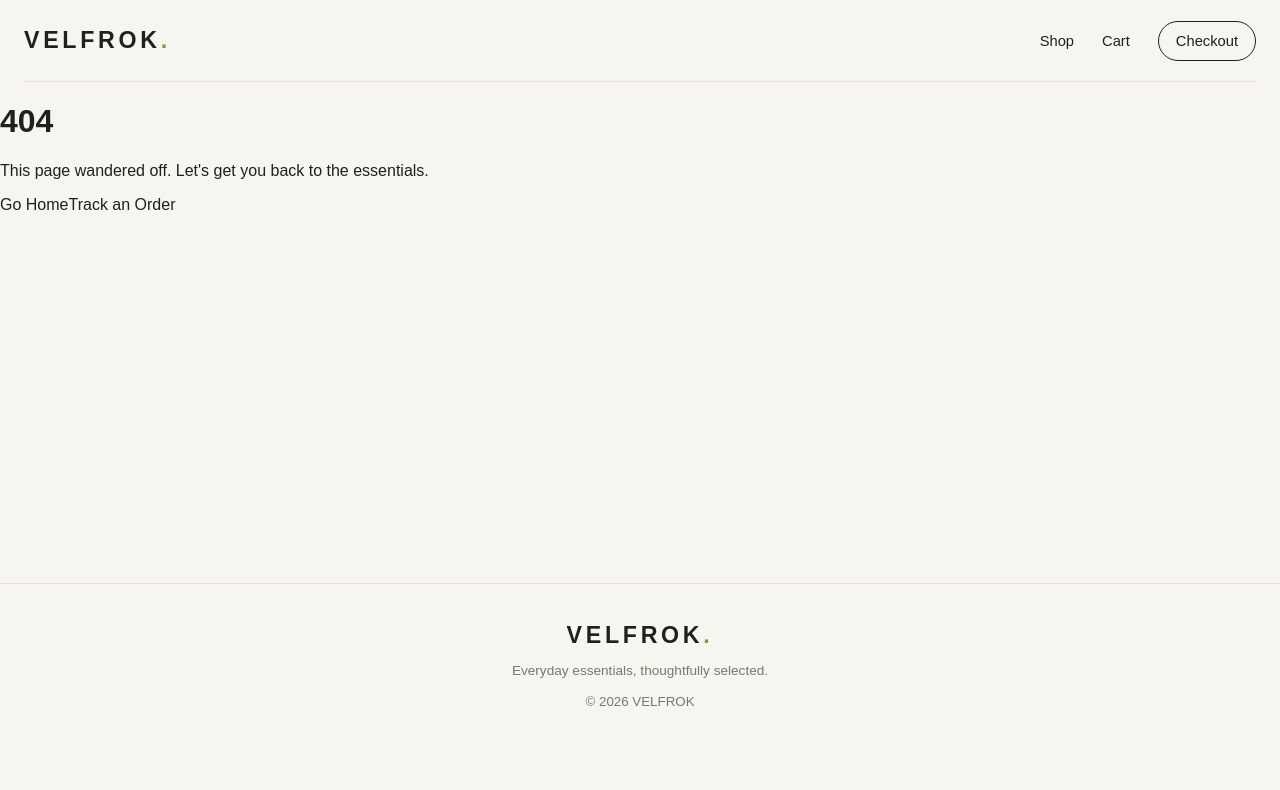
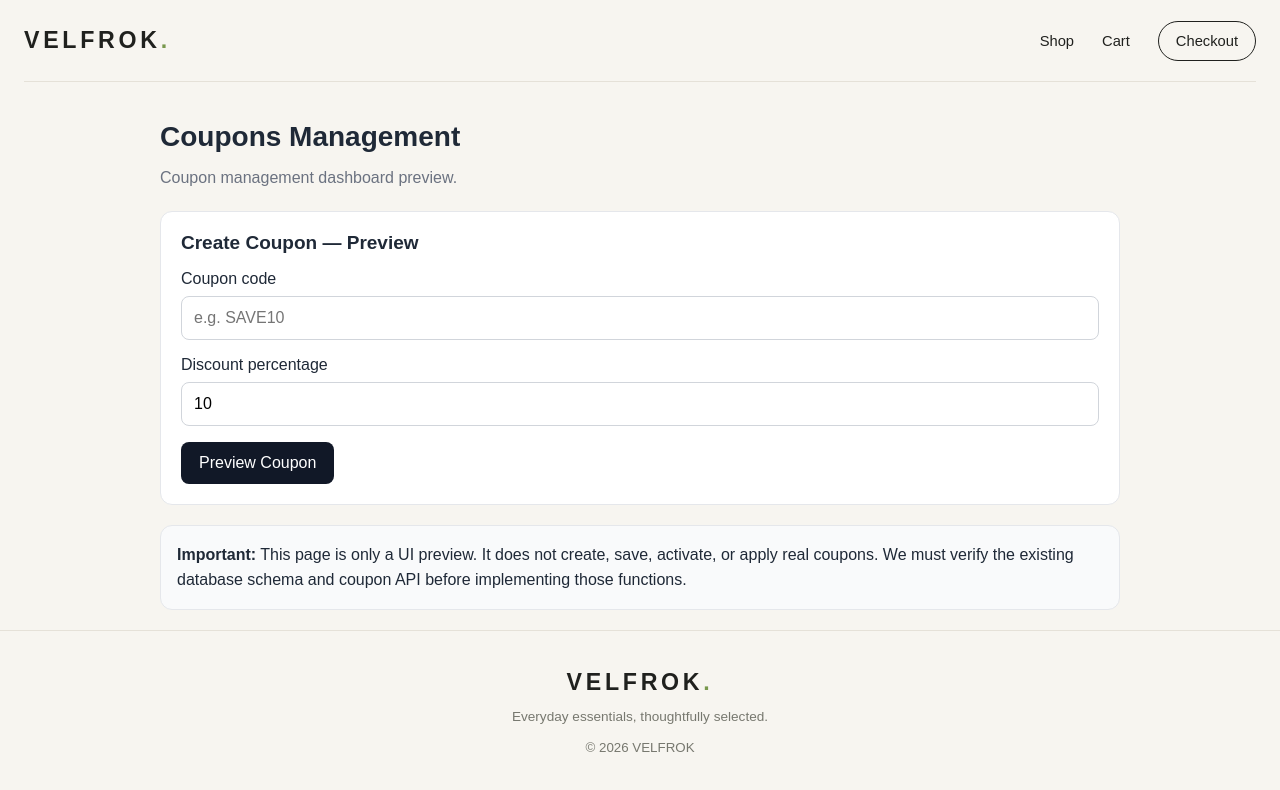
Before and after one commit to velfrok/velfrok, a Next.js app: page /admin/coupons in a window 1280 px wide. Before the commit this address had no page. Shown: the top 790 px of the page. Built offline with nearby package versions, Linux system fonts and the light colour scheme.

Commit message:
Create Coupons Management UI Preview
This page serves as a UI preview for coupon management, allowing users to input a coupon code and discount percentage. It includes a message indicating that no coupons are saved due to unverified database and API support.

```diff
--- /dev/null
+++ b/app/admin/coupons/page.js
@@ -0,0 +1,146 @@
+"use client";
+
+import { useState } from "react";
+
+export default function CouponsPage() {
+  const [couponCode, setCouponCode] = useState("");
+  const [discount, setDiscount] = useState("10");
+  const [message, setMessage] = useState("");
+
+  function handleSubmit(event) {
+    event.preventDefault();
+
+    setMessage(
+      "This is a preview only. No coupon has been saved because database and API support have not been verified."
+    );
+  }
+
+  return (
+    <main
+      style={{
+        maxWidth: "1000px",
+        margin: "0 auto",
+        padding: "20px",
+        fontFamily: "Arial, sans-serif",
+        color: "#1f2937",
+      }}
+    >
+      <h1 style={{ fontSize: "28px", marginBottom: "8px" }}>
+        Coupons Management
+      </h1>
+
+      <p style={{ color: "#6b7280", marginBottom: "24px" }}>
+        Coupon management dashboard preview.
+      </p>
+
+      <section
+        style={{
+          padding: "20px",
+          border: "1px solid #e5e7eb",
+          borderRadius: "12px",
+          background: "#fff",
+          marginBottom: "20px",
+        }}
+      >
+        <h2 style={{ fontSize: "19px", marginTop: 0 }}>
+          Create Coupon — Preview
+        </h2>
+
+        <form onSubmit={handleSubmit}>
+          <label
+            htmlFor="couponCode"
+            style={{ display: "block", marginBottom: "8px" }}
+          >
+            Coupon code
+          </label>
+
+          <input
+            id="couponCode"
+            value={couponCode}
+            onChange={(event) => setCouponCode(event.target.value.toUpperCase())}
+            placeholder="e.g. SAVE10"
+            required
+            style={{
+              width: "100%",
+              boxSizing: "border-box",
+              padding: "12px",
+              border: "1px solid #d1d5db",
+              borderRadius: "8px",
+              marginBottom: "16px",
+            }}
+          />
+
+          <label
+            htmlFor="discount"
+            style={{ display: "block", marginBottom: "8px" }}
+          >
+            Discount percentage
+          </label>
+
+          <input
+            id="discount"
+            type="number"
+            min="1"
+            max="100"
+            value={discount}
+            onChange={(event) => setDiscount(event.target.value)}
+            required
+            style={{
+              width: "100%",
+              boxSizing: "border-box",
+              padding: "12px",
+              border: "1px solid #d1d5db",
+              borderRadius: "8px",
+              marginBottom: "16px",
+            }}
+          />
+
+          <button
+            type="submit"
+            style={{
+              padding: "12px 18px",
+              border: "none",
+              borderRadius: "8px",
+              background: "#111827",
+              color: "#fff",
+              cursor: "pointer",
+            }}
+          >
+            Preview Coupon
+          </button>
+        </form>
+
+        {message && (
+          <p
+            role="status"
+            style={{
+              marginTop: "16px",
+              padding: "12px",
+              borderRadius: "8px",
+              background: "#fef3c7",
+              color: "#92400e",
+              lineHeight: 1.5,
+            }}
+          >
+            {message}
+          </p>
+        )}
+      </section>
+
+      <section
+        style={{
+          padding: "16px",
+          border: "1px solid #e5e7eb",
+          borderRadius: "12px",
+          background: "#f9fafb",
+          lineHeight: 1.6,
+        }}
+      >
+        <strong>Important:</strong> This page is only a UI preview. It does not
+        create, save, activate, or apply real coupons. We must verify the
+        existing database schema and coupon API before implementing those
+        functions.
+      </section>
+    </main>
+  );
+}
```
